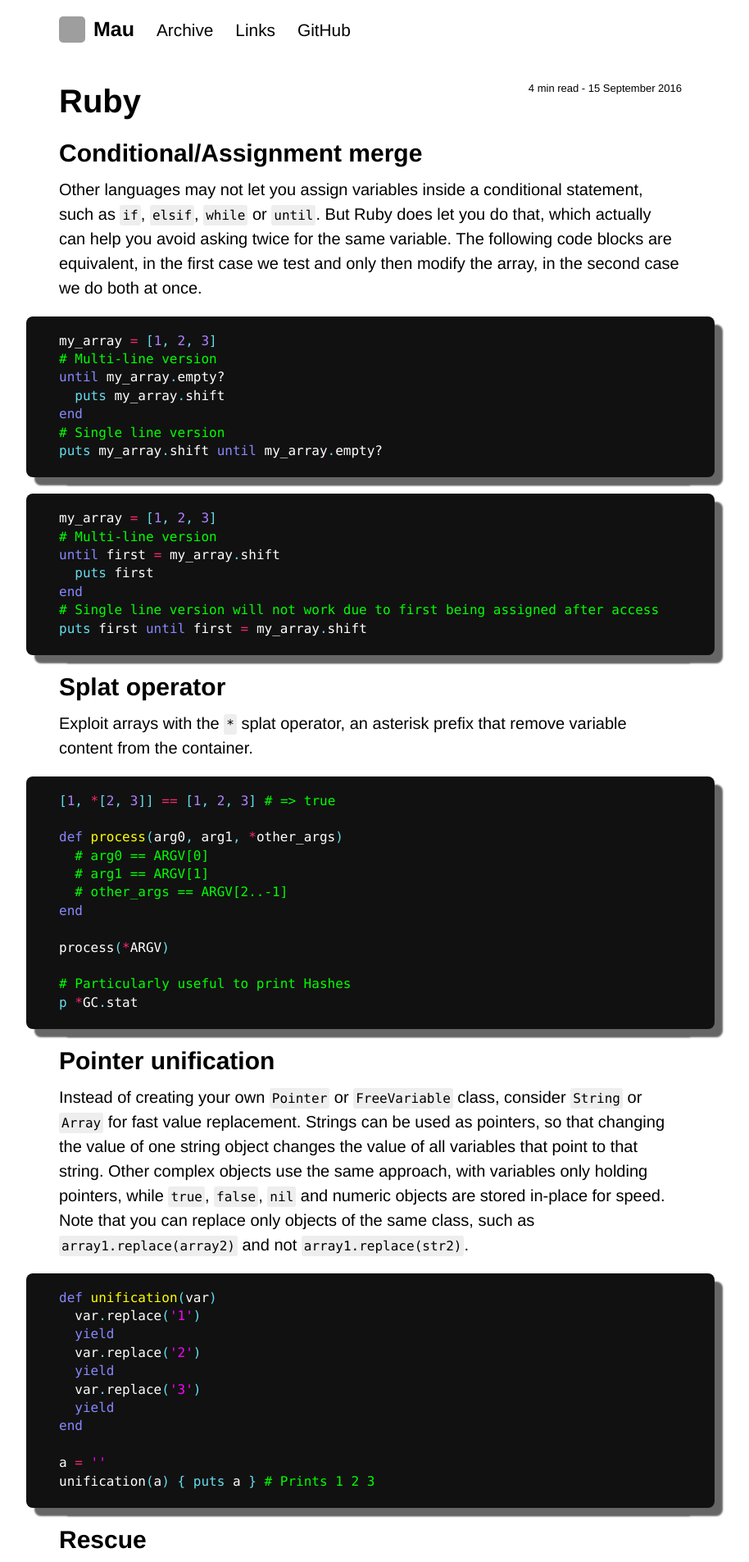
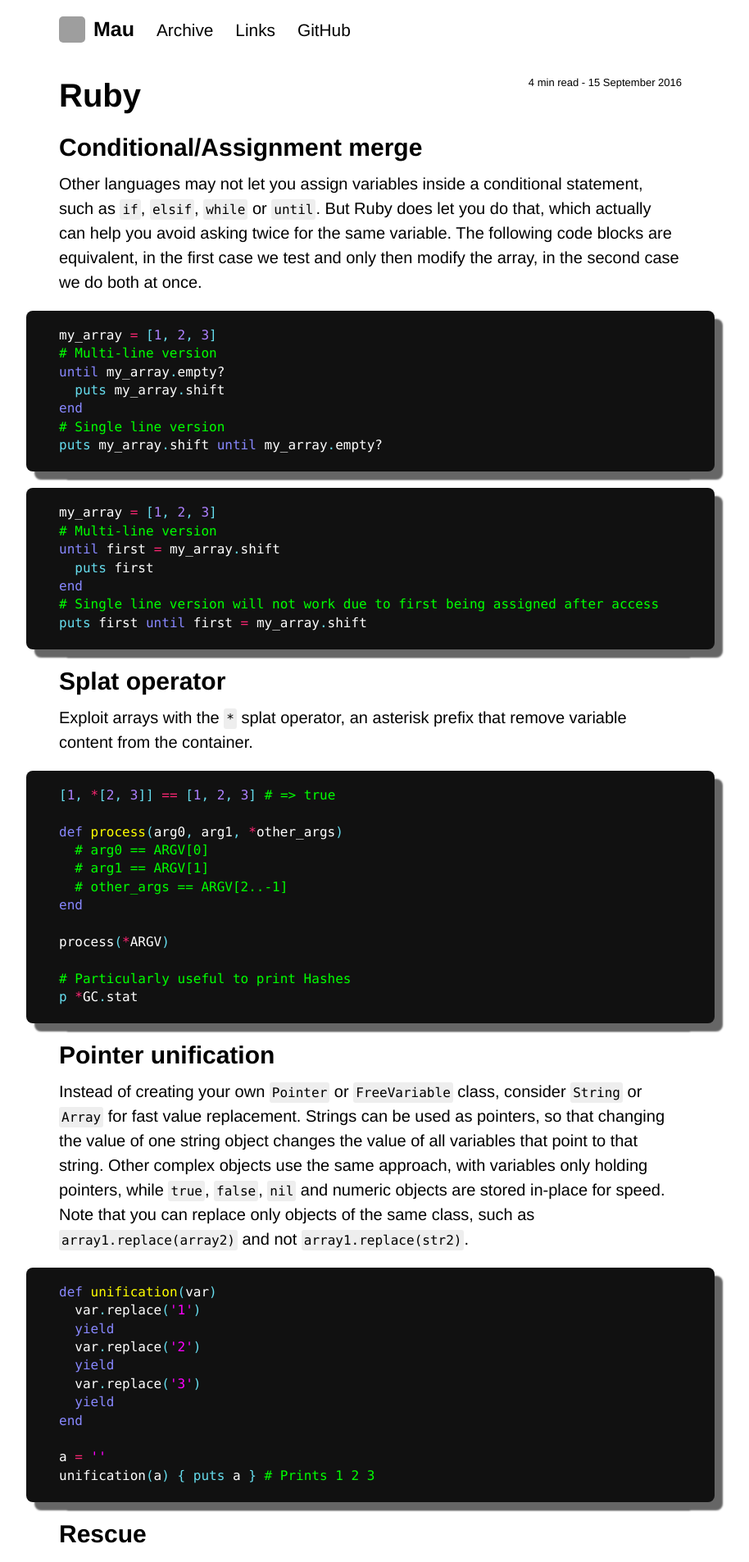
Before and after one commit to Maumagnaguagno/maumagnaguagno.github.io, a Jekyll site: the page built from ruby.md, in a window 1280 px wide. Shown: the top 1905 px of the page at 82% size, without its empty margins (188-1102 px from the left). Built offline with Jekyll 4.4.1, drawn with Linux system fonts in a browser that asks for light colours; our own code applies the rules of GitHub Pages for plain Markdown files; grey boxes are pictures that could not be loaded.

Commit message:
Merge many common side styles regarding padding and margin

```diff
--- a/css/style.scss
+++ b/css/style.scss
@@ -15,10 +15,9 @@ body {
 }
 
 header {
-  padding-top:    1rem;
-  padding-bottom: 1rem;
-  font-size:      1.25rem;
-  line-height:    1.25;
+  padding:     1rem 0;
+  font-size:   1.25rem;
+  line-height: 1.25;
 
   a {
     margin-right: 20px;
@@ -38,15 +37,15 @@ a {
 // Headings
 
 h1, h2, h3, h4, h5, h6 {
-  margin-bottom:  .5rem;
+  margin:         1rem 0 .5rem;
   line-height:    1.25;
   text-rendering: optimizeLegibility;
 }
 
 h1 { font-size: 2rem }
-h2 { font-size: 1.5rem; margin-top: 1rem; }
-h3 { font-size: 1.25rem; margin-top: 1rem; }
-h4, h5, h6 { font-size:  1rem; margin-top: 1rem; }
+h2 { font-size: 1.5rem }
+h3 { font-size: 1.25rem }
+h4, h5, h6 { font-size: 1rem }
 
 // Body text
 
@@ -66,7 +65,7 @@ code {
 }
 
 pre {
-  margin: 0 -2rem 1rem -2rem;
+  margin: 0 -2rem 1rem;
   padding: 1rem 2rem;
   border-radius: 8px;
   font-size: .8rem;
@@ -84,7 +83,7 @@ pre {
 
 blockquote {
   padding: .5rem 1rem;
-  margin: .8rem 0;
+  margin:  .8rem 0;
   color: #777;
   border-left: .25rem solid #ddd;
   border-radius: 20px;
@@ -95,7 +94,7 @@ blockquote {
 
 kbd {
   display: inline-block;
-  padding: 3px 3px;
+  padding: 3px;
   font: 12px Consolas, monospace;
   vertical-align: middle;
   background-color: #eef;
```
